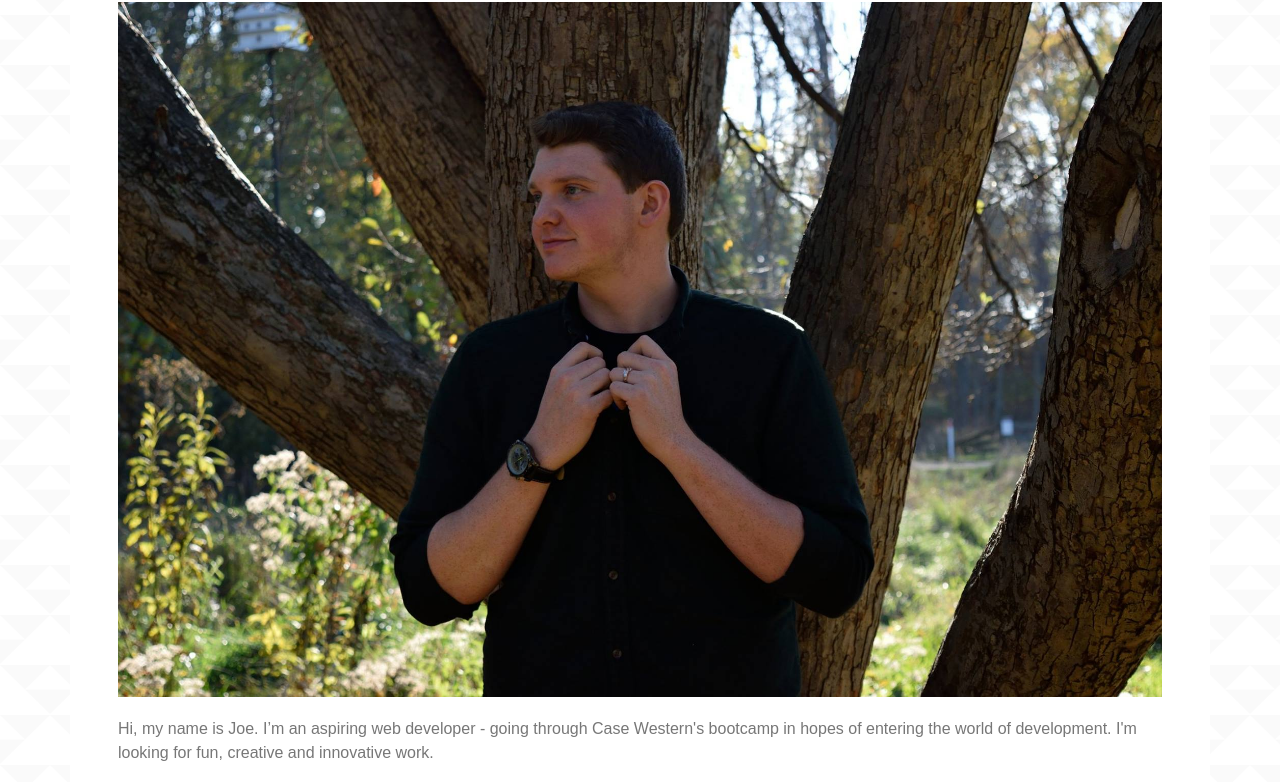
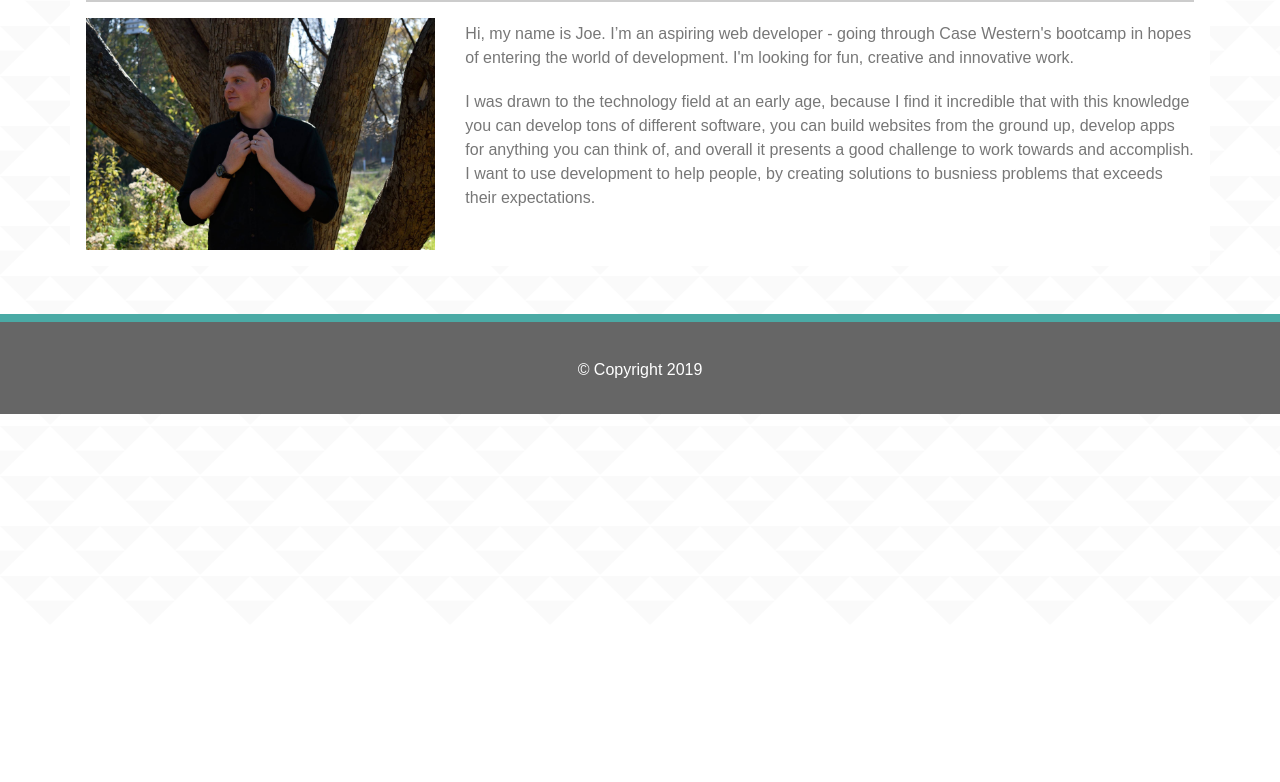
Before and after one commit to Joelynn94/responsive-portfolio, a plain HTML site: page index.html in a window 1280 px wide. Shown: the part 174-956 px from the top of the page. After the commit the page ends 800 px from the top, so only its background shows below. Drawn offline with nearby package versions, Linux system fonts and the light colour scheme.

Commit message:
changed html structure and added css styles

```diff
--- a/assets/css/style.css
+++ b/assets/css/style.css
@@ -14,6 +14,7 @@ body {
     font-family: 'Arial', 'Helvetica Neue', Helvetica, sans-serif;
     margin: 0;
     padding: 0;
+    /* background-color: black; */
     background-image: url("../images/triangle-mosaic.png");
 }
 
@@ -67,10 +68,6 @@ nav {
     color: #ffffff;
 }
 
-main {
-    background-image: url('../images/triangle-mosaic.png');
-}
-
 .main-content {
     background-color: #ffffff;
 }
--- a/index.html
+++ b/index.html
@@ -29,13 +29,19 @@
 
     <main class="mb-5">
 
-        <div class="container main-content">
-            <div class="row px-5">
-                <div class="col-xs-12">
+        <div class="container main-content px-3 py-3">
+            <div class="row">
+                <div class="col-xs-12 col-sm-12 col-md-12 col-lg-12">
                     <h2 class="heading">About Me</h2>
+                </div>
+            </div>
 
+            <div class="row">
+                <div class="col-lg-4">
                     <img class="mt-3 profile-img" src="assets/images/joe.jpg" alt="Picture of Joe Lynn">
+                </div>
 
+                <div class="col-lg-8">
                     <p>Hi, my name is Joe. I’m an aspiring web developer - going through Case Western's bootcamp in hopes of entering the world of development. I'm looking for fun, creative and innovative work. </p>
 
                     <p>I was drawn to the technology field at an early age, because I find it incredible that with this knowledge you can develop tons of different software, you can build websites from the ground up, develop apps for anything you can think of, and overall it presents a good challenge to work towards and accomplish. I want to use development to help people, by creating solutions to busniess problems that exceeds their expectations.</p>
@@ -47,7 +53,7 @@
 
     <footer class="footer mt-auto py-3">
 
-        <div>
+        <div class="container">
             <p class="text-white text-center">&copy Copyright 2019</p>
         </div>
 
```
